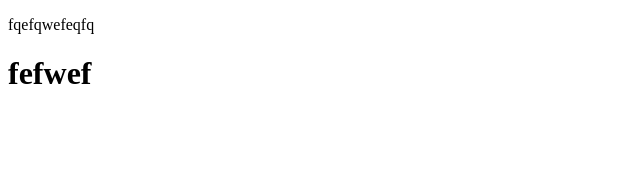
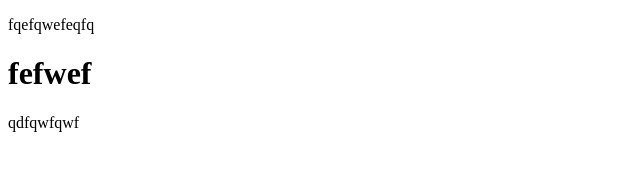
Before and after one commit to quosuka/git-try-first, a plain HTML site: page index.html in a window 1280 px wide. Shown: the full height of the page, 0-640 px from the left. Drawn offline with Linux system fonts and the light colour scheme.

Commit message:
first commit

```diff
--- a/index.html
+++ b/index.html
@@ -9,6 +9,7 @@
     <main>
         <p>fqefqwefeqfq</p>
         <h1>fefwef</h1>
+        <p> qdfqwfqwf</p>
     </main>
 </body>
 </html>
```
